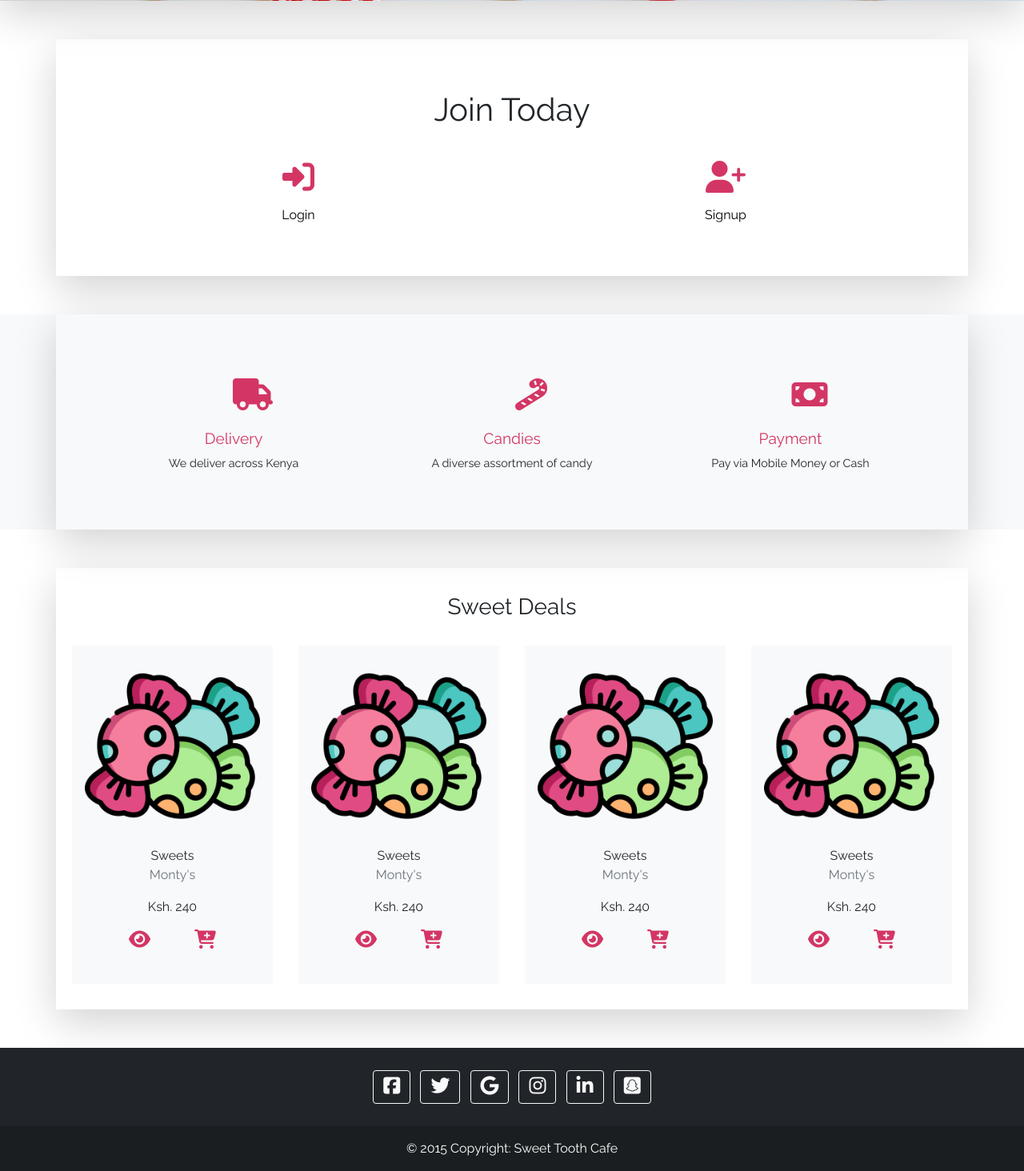
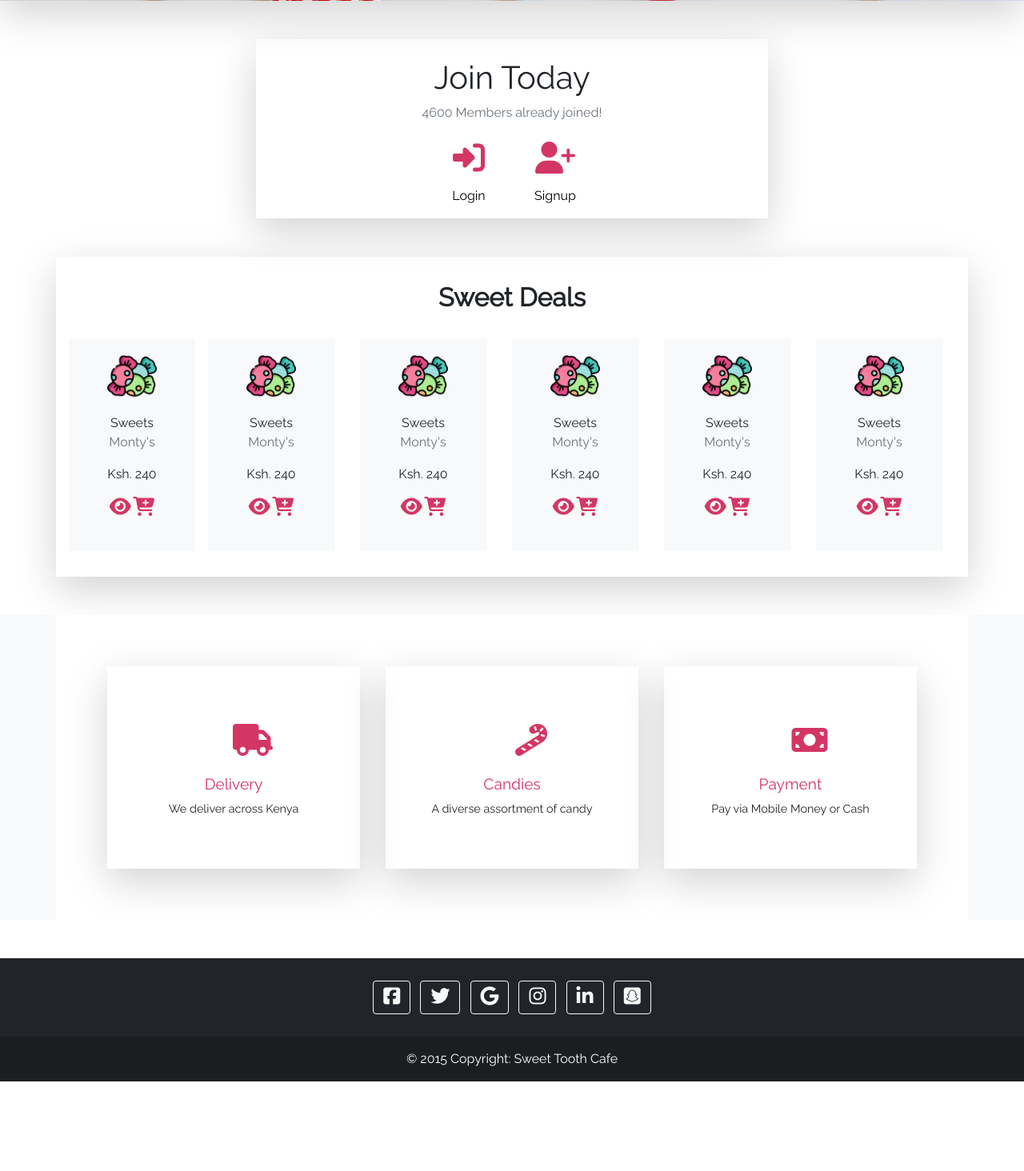
Before and after one commit to njekecodes/SweetToothCafe, a Django app: page / in a window 1280 px wide. Shown: the part 607-2071 px from the top of the page at 80% size. After the commit the page ends 1959 px from the top, so only its background shows below. Run offline with Django 4.2, Linux system fonts and the light colour scheme; some libraries are stand-ins or nearby versions.

Commit message:
Created 'all-candy' page

```diff
--- a/SweetToothCafe/settings.py
+++ b/SweetToothCafe/settings.py
@@ -127,7 +127,7 @@ STATICFILES_DIRS = [
 
 DEFAULT_AUTO_FIELD = 'django.db.models.BigAutoField'
 
-CRISPY_ALLOWED_TEMPLATE_PACKS = 'bootstap5'
+CRISPY_ALLOWED_TEMPLATE_PACKS = 'bootstrap5'
 
 CRISPY_TEMPLATE_PACK = 'bootstrap5'
 
@@ -136,3 +136,5 @@ CRISPY_TEMPLATE_PACK = 'bootstrap5'
 MEDIA_URL = 'media/'
 
 MEDIA_ROOT = os.path.join(BASE_DIR, 'media')
+
+LOGIN_URL = "/login"
--- a/SweetToothCafe/urls.py
+++ b/SweetToothCafe/urls.py
@@ -24,12 +24,12 @@ urlpatterns = [
     path('store/', views.store, name='store'),
     path('blog/', views.blog, name='blog'),
     path('cart/', views.cart, name='cart'),
-    path('all-candy', views.all_candy, name='all_candy'),
+    path('all-candy/', views.all_candy, name='all_candy'),
     path('about/', views.about, name='about'),
     path('contact-us/', views.contact_us, name='contact_us'),
     path('deals/',views.deals, name='deals'),
     path('checkout/', views.checkout, name='checkout'),
-    path('customer-home/', views.customer_home, name='customer_home'),
+    path('customer-home/<int:customer_id>', views.customer_home, name='customer_home'),
     path('categories/', views.categories, name='categories'),
     path('login/', views.login, name='login'),
     path('settings/', views.settings, name='settings'),
--- a/sweet_tooth_cafe/forms.py
+++ b/sweet_tooth_cafe/forms.py
@@ -21,7 +21,7 @@ class CustomerForm(forms.ModelForm):
 #
 
 class LoginForm(forms.Form):
-    username = forms.CharField(max_length=50)
+    email = forms.CharField(max_length=50)
     password = forms.CharField(max_length=50, widget=forms.PasswordInput)
 
 
--- a/sweet_tooth_cafe/views.py
+++ b/sweet_tooth_cafe/views.py
@@ -1,4 +1,5 @@
 from django.contrib import messages
+from django.contrib.auth import authenticate
 from django.contrib.auth.decorators import login_required
 from django.core.paginator import Paginator
 from django.shortcuts import render, redirect
@@ -6,7 +7,7 @@ from django.template import RequestContext
 from django.views.decorators.csrf import csrf_protect
 
 from sweet_tooth_cafe.forms import LoginForm, SignupForm
-from sweet_tooth_cafe.models import Customer
+from sweet_tooth_cafe.models import Customer, Candy
 
 
 # Create your views here.
@@ -15,8 +16,6 @@ def home(request):
     return render(request, 'pages/landing_page.html')
 
 
-def store(request):
-    return render(request, 'pages/store.html')
 
 
 def blog(request):
@@ -33,7 +32,11 @@ def cart(request):
 
 
 def all_candy(request):
-    return render(request, 'pages/all_candy.html')
+    candy_data = Candy.objects.all().order_by('flavour')
+    paginator = Paginator(candy_data, 20)
+    page_number = request.GET.get('page')
+    candy_data = paginator.get_page(page_number)
+    return render(request, 'pages/all_candy.html', {'candies': candy_data})
 
 
 def about(request):
@@ -54,31 +57,38 @@ def categories(request):
 
 
 def login(request):
-    @csrf_protect
-    def customer_login(request):
-        csrf_context = RequestContext(request)
-        return render(request, 'pages/login.html', csrf_context)
+    if request.method == 'GET':
+        login_form = LoginForm()
+        return render(request, 'pages/login.html', {'login_form': login_form})
 
-    if request.method == 'POST':
+
+    elif request.method == 'POST':
         # Load the form with data from your request
-        form = LoginForm(request.POST)
+        login_form = LoginForm(request.POST)
 
-        if form.is_valid():
-            form.save()
-            messages.success(request, 'You have signed up successfully!')
-            return redirect('customer_home')
+        if login_form.is_valid():
+            email = login_form.cleaned_data['email']
+            password = login_form.cleaned_data['password']
+            user = authenticate(request, username=email, password=password)
 
-    else:
-        form = LoginForm()
+            if user:
+                login(request, user)
+                messages.success(request, 'Sign in was successful!')
+                return redirect('home')
 
-    return render(request, 'pages/login.html', {'login_form': form})
+        messages.error(request, 'Invalid username or password!')
+        return render(request, 'pages/login.html', {'login_form': login_form})
+
 
 def customer_home(request, customer_id):
-    data = Customer.objects.get(pk=customer_id)
-    paginator = Paginator(data, 15)
-    page_number = request.GET.get('page')
-    data = paginator.get_page(page_number)
-    return render(request, 'pages/customer_homepage.html', {'customer': data})
+    customer = Customer.objects.get(pk=customer_id)
+
+    return render(request, 'pages/customer_homepage.html', {'customer': customer})
+
+
+def store(request):
+    candy_data = Candy.objects.all()
+    return render(request, 'pages/store.html', {'candies': candy_data})
 
 
 def signup(request):
@@ -100,6 +110,7 @@ def signup(request):
 
     return render(request, 'pages/signup.html', {'signup_form': form})
 
+
 @login_required()
 def settings(request):
     return render(request, 'pages/settings.html')
--- a/templates/cdn/css_bootstrap5_cdn.html
+++ b/templates/cdn/css_bootstrap5_cdn.html
@@ -1,12 +1,13 @@
+{% load static %}
 <link href="https://cdn.jsdelivr.net/npm/bootstrap@5.0.2/dist/css/bootstrap.min.css" rel="stylesheet"
       integrity="sha384-EVSTQN3/azprG1Anm3QDgpJLIm9Nao0Yz1ztcQTwFspd3yD65VohhpuuCOmLASjC" crossorigin="anonymous">
 <link rel="preconnect" href="https://fonts.googleapis.com">
 <link rel="preconnect" href="https://fonts.gstatic.com" crossorigin>
 <link href="https://fonts.googleapis.com/css2?family=Merriweather:wght@400;700&display=swap" rel="stylesheet">
 <link href="https://fonts.googleapis.com/css2?family=Lora&family=Merriweather:wght@400;700&family=Raleway&display=swap" rel="stylesheet">
-<link rel="stylesheet" href="/static/css/bootstrap/bootstrap.css">
+<link rel="stylesheet" href="{% static 'css/bootstrap/bootstrap.css' %}">
 <link rel="stylesheet" href="https://cdnjs.cloudflare.com/ajax/libs/font-awesome/6.4.2/css/fontawesome.min.css">
-<link rel="stylesheet" href="/static/css/store.css">
+
 <style>
     body {
         font-family: 'Raleway', sans-serif;
--- a/templates/pages/landing_page.html
+++ b/templates/pages/landing_page.html
@@ -16,12 +16,14 @@
         .carousel-caption {
             bottom: 40%
         }
-        .carousel img{
+
+        .carousel img {
             max-height: 500px;
             object-fit: cover;
         }
+
         .carousel-caption {
-            background-color: rgba(255,255,255, 0.8);
+            background-color: rgba(255, 255, 255, 0.8);
         }
     </style>
     {% include 'partials/navbar.html' %}
@@ -76,16 +78,21 @@
 
     <!-- Signin  and Signup Links -->
     <section class="w-100 my-5 h-auto">
-        <div class="container d-flex flex-column justify-content-evenly shadow-lg p-5">
-            <div class="row m-3">
+        <div class="container d-flex flex-column justify-content-center shadow-lg p-2 w-50">
+            <!-- Section Title -->
+            <div class="row mt-3 mx-auto">
                 <h1 class="text-center">Join Today</h1>
+                <p class="text-center text-muted">4600 Members already joined!</p>
             </div>
-            <div class="signup-login row  d-flex flex-row justify-content-evenly">
-                <a href="{% url 'login' %}" class="col w-25 text-decoration-none m-2 d-flex flex-column justify-content-evenly">
+            <!-- Signin and Login links -->
+            <div class="signup-login row  d-flex flex-row justify-content-center">
+                <a href="{% url 'login' %}"
+                   class="col-sm-2 mw-100 text-decoration-none d-flex flex-column justify-content-evenly">
                     <i class="p-2 fa-solid fa-right-to-bracket mx-auto w-auto fs-1 text-black"></i>
                     <span class="text-center p-2 text-black" style="color: black">Login</span>
                 </a>
-                <a href="{% url 'signup' %}" class="col w-25 text-decoration-none m-2 d-flex flex-column justify-content-evenly">
+                <a href="{% url 'signup' %}"
+                   class="col-sm-2 mw-100 text-decoration-none d-flex flex-column justify-content-evenly">
                     <i class="p-2 fa-solid fa-user-plus mx-auto w-auto fs-1"></i>
                     <span class="text-center p-2" style="color: black">Signup</span>
                 </a>
@@ -94,56 +101,17 @@
         </div>
     </section>
 
-    <!-- More information: Delivery, Candies and Payment -->
-    <section class="border-2 bg-light w-100 my-5">
-        <div class="container shadow-lg my-3" style="width: 90%">
-            <div class="details row p-5 d-flex flex-row justify-content-evenly">
-                <div class="col text-center m-2 d-flex flex-column justify-content-evenly">
-
-                    <div class="row d-flex justify-content-evenly">
-                        <i class="fa-truck fa-solid fs-1 m-4"></i>
-                    </div>
-                    <div class="row d-flex h-75 justify-content-evenly">
-                        <h6 style="font-size: 1.2em; color: #D33665;">Delivery</h6>
-                        <p style="font-size: .9em">We deliver across Kenya</p>
-                    </div>
-
-                </div>
-                <div class="col text-center m-2 d-flex flex-column justify-content-evenly">
-
-                    <div class="row d-flex justify-content-evenly">
-                        <i class="fa-candy-cane fa-solid fs-1 m-4"></i>
-                    </div>
-                    <div class="row d-flex h-75 justify-content-evenly">
-                        <h6 style="font-size: 1.2em; color: #D33665;">Candies</h6>
-                        <p style="font-size: .9em">A diverse assortment of candy</p>
-                    </div>
-
-                </div>
-                <div class="col text-center m-2 d-flex flex-column justify-content-evenly">
-
-                    <div class="row d-flex justify-content-evenly">
-                        <i class="fa-money-bill fa-solid fs-1 m-4"></i>
-                    </div>
-                    <div class="row d-flex h-75 justify-content-evenly">
-                        <h6 style="font-size: 1.2em; color: #D33665;">Payment</h6>
-                        <p style="font-size: .9em">Pay via Mobile Money or Cash</p>
-                    </div>
-
-                </div>
-
-            </div>
-        </div>
-    </section>
-
     <!-- Latest Confectionery -->
     <section class="w-100 my-5">
         <div class="sweet-deals container px-3 py-3 shadow-lg">
-            <div class="row">
-                <h3 class="text-center my-3">Sweet Deals</h3>
+            <!-- Section Title -->
+            <div class="w-auto mx-auto">
+                <h2 class="text-center my-3 fw-bold">Sweet Deals</h2>
             </div>
-            <div class="row d-flex justify-content-evenly">
-                <div class="col bg-light px-3 py-3 mx-3 my-3" style="max-height: fit-content;">
+
+            <div class="mx-auto d-flex flex-row justify-content-start w-100 overflow-scroll">
+                <!-- Item 1 -->
+                <div class="bg-light px-5 py-3 my-3 w-25" style="max-height: fit-content;max-width: fit-content">
                     <img src="{% static 'images/candies.png' %}" alt="" class="img-fluid">
                     <div class="my-3">
                         <p class="text-center my-0">Sweets</p>
@@ -156,7 +124,8 @@
                         </div>
                     </div>
                 </div>
-                <div class="col bg-light px-3 py-3 mx-3 my-3" style="max-height: fit-content; ">
+                <!-- Item 2 -->
+                <div class="bg-light px-5 py-3 mx-3 my-3 w-25 mh-100 mw-100">
                     <img src="{% static 'images/candies.png' %}" alt="" class="img-fluid">
                     <div class="my-3">
                         <p class="text-center my-0">Sweets</p>
@@ -169,7 +138,8 @@
                         </div>
                     </div>
                 </div>
-                <div class="col bg-light px-3 py-3 mx-3 my-3" style="max-height: fit-content; ">
+                <!-- Item 3 -->
+                <div class="bg-light px-5 py-3 mx-3 my-3 w-25 mh-100 mw-100">
                     <img src="{% static 'images/candies.png' %}" alt="" class="img-fluid">
                     <div class="my-3">
                         <p class="text-center my-0">Sweets</p>
@@ -182,7 +152,36 @@
                         </div>
                     </div>
                 </div>
-                <div class="col bg-light px-3 py-3 mx-3 my-3" style="max-height: fit-content; ">
+                <!-- Item 4 -->
+                <div class="bg-light px-5 py-3 mx-3 my-3 w-25 mw-100 mw-100">
+                    <img src="{% static 'images/candies.png' %}" alt="" class="img-fluid">
+                    <div class="my-3">
+                        <p class="text-center my-0">Sweets</p>
+                        <p class="text-center text-muted my-0">Monty's</p>
+                        <p class="text-center my-3">Ksh. 240</p>
+                        <div class="d-flex justify-content-evenly mt-1 my-4">
+                            <a href="#" class="text-decoration-none"><i class="fa-solid fa-eye text-black"></i></a>
+                            <a href="#" class="text-decoration-none"><i
+                                    class="fa-solid fa-cart-plus text-black"></i></a>
+                        </div>
+                    </div>
+                </div>
+                <!-- Item 5 -->
+                <div class="bg-light px-5 py-3 mx-3 my-3 w-25 mh-100 mw-100">
+                    <img src="{% static 'images/candies.png' %}" alt="" class="img-fluid">
+                    <div class="my-3">
+                        <p class="text-center my-0">Sweets</p>
+                        <p class="text-center text-muted my-0">Monty's</p>
+                        <p class="text-center my-3">Ksh. 240</p>
+                        <div class="d-flex justify-content-evenly mt-1 my-4">
+                            <a href="#" class="text-decoration-none"><i class="fa-solid fa-eye text-black"></i></a>
+                            <a href="#" class="text-decoration-none"><i
+                                    class="fa-solid fa-cart-plus text-black"></i></a>
+                        </div>
+                    </div>
+                </div>
+                <!-- Item 6 -->
+                <div class="bg-light px-5 py-3 mx-3 my-3 w-25 mw-100 mw-100">
                     <img src="{% static 'images/candies.png' %}" alt="" class="img-fluid">
                     <div class="my-3">
                         <p class="text-center my-0">Sweets</p>
@@ -200,7 +199,50 @@
 
     </section>
 
+    <!-- More information: Delivery, Candies and Payment -->
+    <section class="border-2 bg-light w-100 my-5">
+        <div class="container bg-white my-3" style="width: 90%">
+            <div class="details row p-5 d-flex flex-row justify-content-evenly">
+                <!-- Delivery info -->
+                <div class="shadow-lg col text-center m-3 p-5 d-flex flex-column justify-content-evenly">
 
+                    <div class="row d-flex justify-content-evenly">
+                        <i class="fa-truck fa-solid fs-1 m-4"></i>
+                    </div>
+                    <div class="row d-flex h-75 justify-content-evenly">
+                        <h6 style="font-size: 1.2em; color: #D33665;">Delivery</h6>
+                        <p style="font-size: .9em">We deliver across Kenya</p>
+                    </div>
+
+                </div>
+                <!-- Candy info -->
+                <div class="shadow-lg col text-center m-3 p-5 d-flex flex-column justify-content-evenly">
+
+                    <div class="row d-flex justify-content-evenly">
+                        <i class="fa-candy-cane fa-solid fs-1 m-4"></i>
+                    </div>
+                    <div class="row d-flex h-75 justify-content-evenly">
+                        <h6 style="font-size: 1.2em; color: #D33665;">Candies</h6>
+                        <p style="font-size: .9em">A diverse assortment of candy</p>
+                    </div>
+
+                </div>
+                <!-- Payment info -->
+                <div class="shadow-lg col text-center m-3 p-5 d-flex flex-column justify-content-evenly">
+
+                    <div class="row d-flex justify-content-evenly">
+                        <i class="fa-money-bill fa-solid fs-1 m-4"></i>
+                    </div>
+                    <div class="row d-flex h-75 justify-content-evenly">
+                        <h6 style="font-size: 1.2em; color: #D33665;">Payment</h6>
+                        <p style="font-size: .9em">Pay via Mobile Money or Cash</p>
+                    </div>
+
+                </div>
+
+            </div>
+        </div>
+    </section>
 
     {% include 'partials/footer.html' %}
 {% endblock %}
--- a/templates/pages/signup.html
+++ b/templates/pages/signup.html
@@ -7,7 +7,7 @@
 {% block content %}
     <style>
         body {
-            background-image: url("/static/images/yes-and-studio-XVYz_QeiEBw-unsplash.jpg");
+            background-image: url("/media/pages/yes-and-studio-XVYz_QeiEBw-unsplash.jpg");
             -webkit-background-size: contain;
             -moz-background-size: cover;
             background-size: cover;
@@ -74,7 +74,7 @@
             </div>
             <div class="row w-100 mx-auto mt-4 mb-2">
                 <div class="col d-flex w-50 justify-content-evenly">
-                    <a href="{% url 'login' %}" class="text-decoration-none text-muted text-center">Login Instead?</a>
+                    <a href="{% url 'login' %}" class="text-decoration-none text-muted text-center" style="font-size: .8em">Login Instead?</a>
                 </div>
             </div>
             <div class="row w-auto mx-auto ">
```
Also changed, not shown: sweet_tooth_cafe/admin.py (+5 -3 lines), sweet_tooth_cafe/models.py (+15 -9 lines), templates/pages/all_candy.html (+51 -9 lines), templates/pages/login.html (+16 -6 lines), templates/pages/store.html (+53 -41 lines), db.sqlite3.
